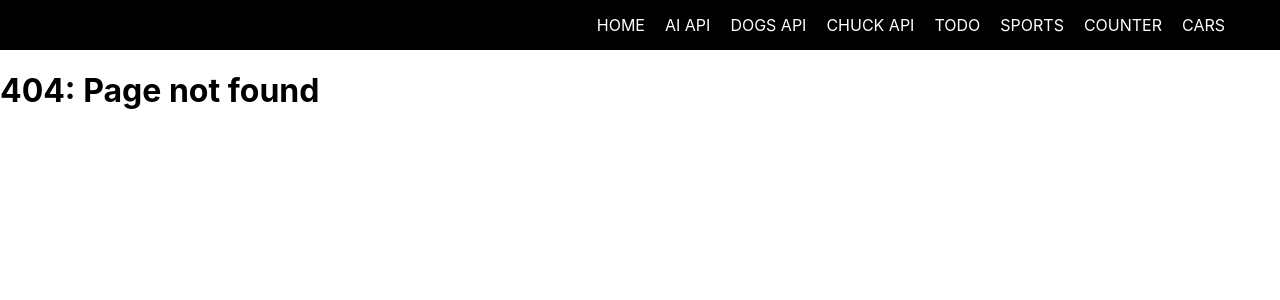
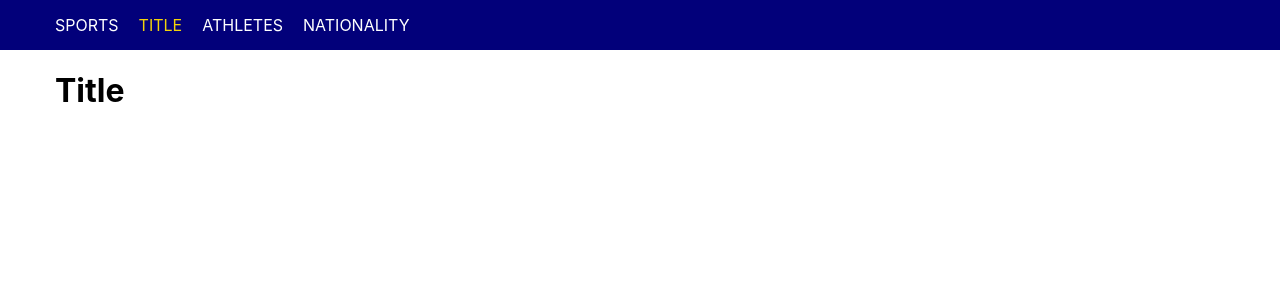
Before and after one commit to Sho4kas/react-basic, a React (Create React App) app: page /Title in a window 1280 px wide. Before the commit this address had no page. Shown: the top 300 px of the page. Built offline with nearby package versions, Linux system fonts and the light colour scheme.

Commit message:
4 pages create

```diff
--- a/db.json
+++ b/db.json
@@ -2,24 +2,35 @@
   "sports": [
     {
       "name": "Power lifting",
-      "member": 10,
-      "nationality": "LTU",
-      "touristAttractions": [
-        "Žydrius"
+      "member": 15,
+      "nationality": "USA",
+      "athletes": [
+        "Asas",
+        "Basas",
+        "Ananasas"
       ],
       "isOlympic": true,
-      "id": 1
+      "id": 3
     },
     {
-      "name": "Krepšinis",
-      "member": 5,
+      "name": "Power lifting",
+      "member": 1,
       "nationality": "LTU",
-      "touristAttractions": [
-        "Sabonis",
-        "Marčiulionis"
+      "athletes": [],
+      "isOlympic": true,
+      "id": 4
+    },
+    {
+      "name": "Power lifting",
+      "member": 3,
+      "nationality": "LTU",
+      "athletes": [
+        "Žydrius",
+        "Raudžius",
+        "Antanas"
       ],
-      "isOlympic": true,
-      "id": 2
+      "isOlympic": false,
+      "id": 5
     }
   ],
   "branch": [
--- a/src/App.js
+++ b/src/App.js
@@ -1,6 +1,9 @@
-import { Link, Route, Routes } from 'react-router-dom'
-import SportsPage from './pages/SportsPage/SportsPage.js'
-import PageHeader from './Components/PageHeader/PageHeader.js'
+import { Route, Routes } from 'react-router-dom'
+import SportsPage from './pages/SportsPage/SportsPage'
+import TitlePage from './pages/TitlePage'
+import AthletesPage from './pages/AthletesPage'
+import NationalityPage from './pages/NationalityPage'
+import PageHeader from './Components/PageHeader/PageHeader'
 import './App.css'
 
 
@@ -12,15 +15,9 @@ function App() {
       <Routes>
         <Route path='/' element={<h1>Home Page</h1>} />
         <Route path='/Sports' element={<SportsPage/>} />
-        {/* <Route path='/counter' element={<CounterPage />} />
-        <Route path='/cars' element={<CarsPage />} />
-        <Route path='/todo' element={<TodoPage />} />
-        <Route path='/code-academy/news' element={<NewsPage />} />
-        <Route path='/code-academy/contacts' element={<ContactUsPage />} />
-        <Route path='/api/chuck-norris' element={<APIChickNorrisPage />} />
-        <Route path='/api/dogs' element={<DogsPage />} />
-        <Route path='/api/ai' element={<AIPage />} /> */}
-
+        <Route path='/Title' element={<TitlePage/>} />
+        <Route path='/Athletes' element={<AthletesPage/>} />
+        <Route path='/Nationality' element={<NationalityPage/>} />
         <Route path='*' element={<h1>404: Page not found</h1>} />
       </Routes>
     </div>
--- a/src/Components/PageHeader/PageHeader.css
+++ b/src/Components/PageHeader/PageHeader.css
@@ -1,5 +1,5 @@
 .page-header {
-    background-color: black;
+    background-color: rgb(2, 0, 122);
     color: white;
     padding-top: 15px;
     padding-bottom: 15px;
@@ -7,7 +7,7 @@
 
   .page-header .nav-list {
     display: flex;
-    justify-content: flex-end;
+    justify-content: flex-start;
     gap: 10px 20px;
     list-style-type: none;
     margin: 0;
@@ -21,7 +21,7 @@
   }
 
   .page-header .nav-list a.active {
-    color: red;
+    color: rgb(243, 211, 10);
   }
 
   .page-header .nav-list a:hover {
--- a/src/Components/PageHeader/PageHeader.js
+++ b/src/Components/PageHeader/PageHeader.js
@@ -9,36 +9,21 @@ const PageHeader = () => {
       <Container>
         <nav className='main-navigation'>
           <ul className='nav-list'>
-            <li className='nav-item'>
-              <NavLink to='/'>Home</NavLink>
-            </li>
-
-            <li className='nav-item'>
-              <NavLink to='/api/ai'>AI API</NavLink>
-            </li>
-
-            <li className='nav-item'>
-              <NavLink to='/api/dogs'>Dogs API</NavLink>
-            </li>
-
-            <li className='nav-item'>
-              <NavLink to='/api/chuck-norris'>Chuck API</NavLink>
-            </li>
-
-            <li className='nav-item'>
-              <NavLink to='/todo'>Todo</NavLink>
-            </li>
 
             <li className='nav-item'>
               <NavLink to='/Sports'>Sports</NavLink>
             </li>
 
             <li className='nav-item'>
-              <NavLink to='/counter'>Counter</NavLink>
+              <NavLink to='/Title'>Title</NavLink>
             </li>
 
             <li className='nav-item'>
-              <NavLink to='/cars'>Cars</NavLink>
+              <NavLink to='/Athletes'>Athletes</NavLink>
+            </li>
+
+            <li className='nav-item'>
+              <NavLink to='/Nationality'>Nationality</NavLink>
             </li>
           </ul>
         </nav>
--- a/src/Components/SportsItem.js
+++ b/src/Components/SportsItem.js
@@ -1,6 +1,6 @@
 const SportsItem = (props) => {
     const { fullWidth, onSportsDelete, index, onSportsEdit } = props
-    const { name, member, isOlympic, athletes, nationality } = props.data
+    const { name, member, isOlympic, athletes, nationality, branch } = props.data
 
 
     if (!name || !nationality) {
@@ -14,15 +14,15 @@ const SportsItem = (props) => {
     if (isOlympic) {
       olympicClass = 'olympic'
       titleElement = `${name} (Olympic)`
-      olympicDescription = ` ${name} is the olympic of ${nationality }.`
+      olympicDescription = ` ${name} is the olympic sport.`
     }
 
-    const descriptionElement = `${name} city is located in ${nationality }, ${nationality} and has population of ${member} people.${olympicDescription}`
+    const descriptionElement = `${name} city is located in ${branch }, ${nationality} and has population of ${member} people.${olympicDescription}`
 
     let athletesElement = ''
 
     if (athletes.length > 0) {
-      const athletesTitle = athletes.length === 1 ? `Main Tourist attraction of ${name} is:` : `Main Tourist attractions of ${name} are:`
+      const athletesTitle = athletes.length === 1 ? `Main athlete of ${name} is:` : `Main athletes of ${name} are:`
 
       athletesElement = (
         <div className='athletes-wrapper'>
--- /dev/null
+++ b/src/pages/AthletesPage.js
@@ -0,0 +1,12 @@
+import Container from "../Components/Container"
+
+const AthletesPage = () => {
+    return (
+        <Container>
+<h1>Athletes</h1>
+
+</Container>
+)
+
+}
+export default AthletesPage
--- /dev/null
+++ b/src/pages/NationalityPage.js
@@ -0,0 +1,16 @@
+import Container from "../Components/Container"
+import { API_URL } from '../config';
+
+const NationalityPage = () => {
+
+    return (
+        <Container>
+<h1>Nationality</h1>
+
+    </Container>
+  )
+}
+
+
+
+export default NationalityPage
--- a/src/pages/SportsPage/SportsPage.js
+++ b/src/pages/SportsPage/SportsPage.js
@@ -1,7 +1,7 @@
 import { useEffect, useState } from "react";
 import Container from "../../Components/Container/Container"
 import SportsItem from "../../Components/SportsItem";
-import './CitiesPage.css'
+import './SportsPage.css'
 import SportsForm from "../../Components/SportsForm";
 import axios from 'axios';
 import { API_URL } from '../../config';
--- /dev/null
+++ b/src/pages/TitlePage.js
@@ -0,0 +1,14 @@
+import Container from '../Components/Container'
+
+const TitlePage = () => {
+
+
+    return (
+        <Container>
+<h1>Title</h1>
+</Container>
+)
+}
+
+
+export default TitlePage
```
Also changed, not shown: src/pages/SportsPage/SportsPage.css (renamed from src/pages/SportsPage/CitiesPage.css).
